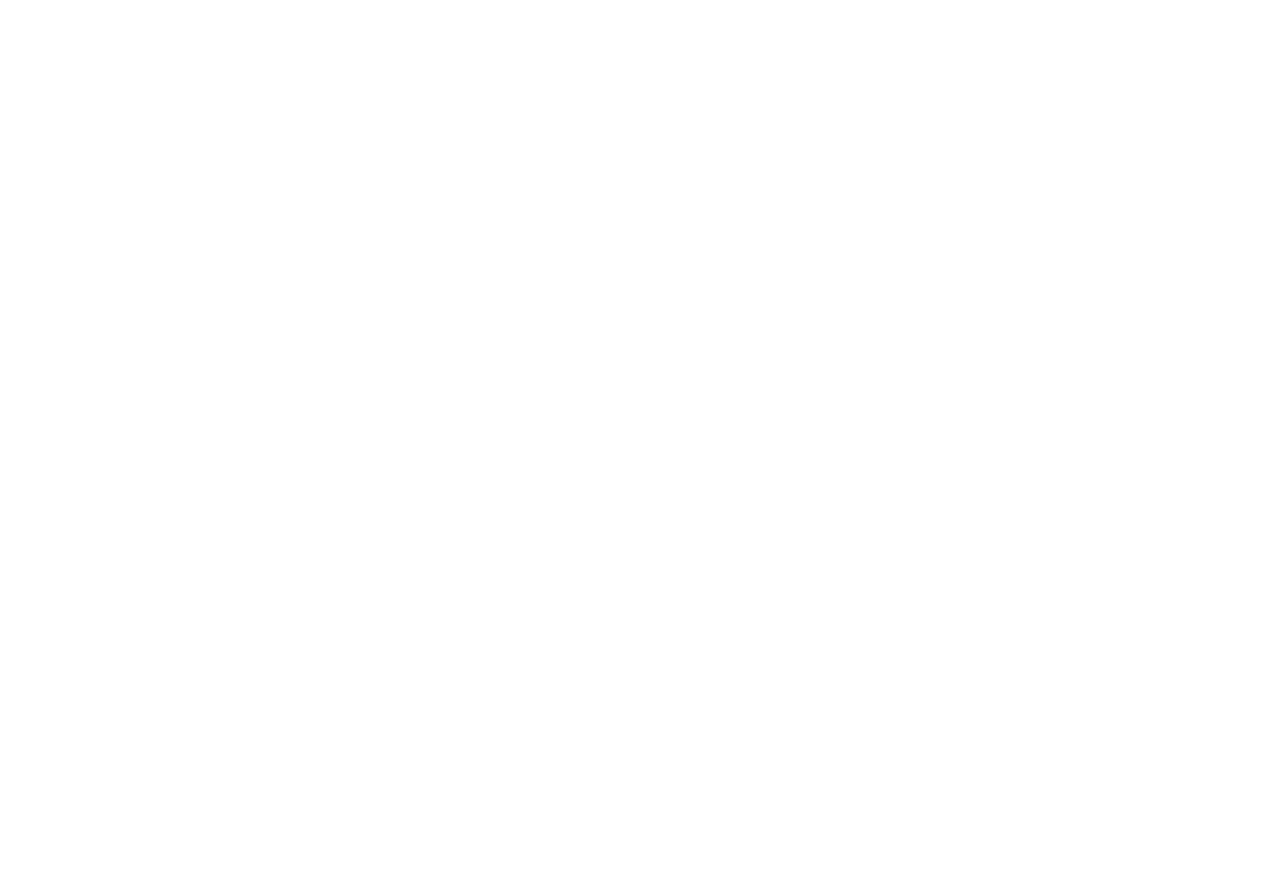
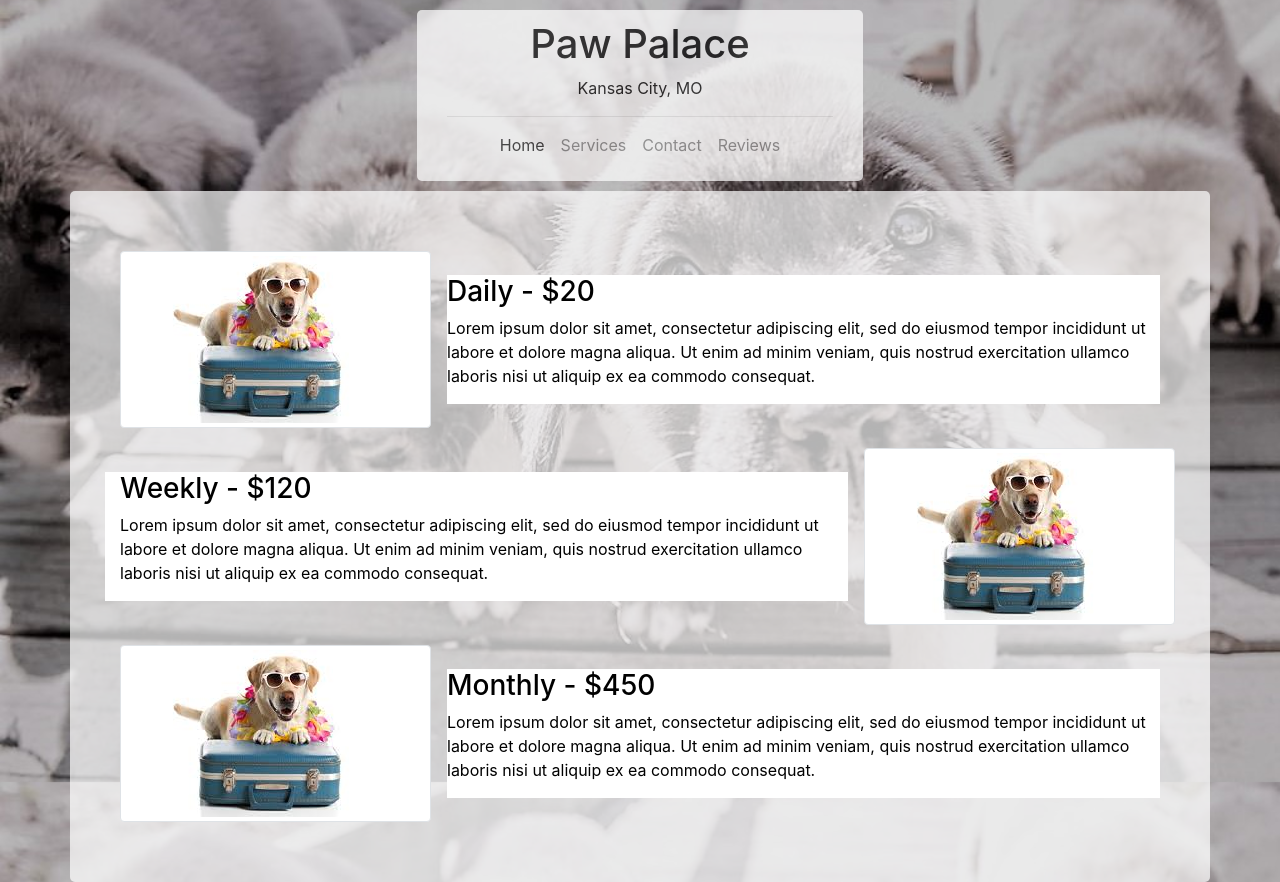
Before and after one commit to HandeAnde/dogSittingPage, a website: page details/boardingDetails.html in a window 1280 px wide. Before the commit the page ends 800 px from the top, so only its background shows below. Drawn offline with nearby package versions, Linux system fonts and the light colour scheme.

Commit message:
started details page

```diff
--- a/css/style.css
+++ b/css/style.css
@@ -20,6 +20,7 @@ body{
 
 .nav-link{
     color: black;
+    padding: 8px 0 0;
 }
 
 li {
@@ -58,10 +59,18 @@ hr{
 .card{
     margin-top: 20px;
     border-radius: 5px;
+    background-color: white;
 }
 
 .bgNeeded {
     background-color: rgba(255, 255, 255, .7);
-    padding: 20px 20px 40px;
+    padding: 40px 50px;
     border-radius: 5px;
 }
+
+.media {
+    padding: 20px 0;
+}
+.media-body{
+    background-color: white;
+}
--- a/details/boardingDetails.html
+++ b/details/boardingDetails.html
@@ -0,0 +1,98 @@
+<!DOCTYPE html>
+<html lang="en">
+
+    <head>
+        <!-- Required meta tags always come first -->
+        <meta charset="utf-8" />
+        <meta name="viewport" content="width=device-width, initial-scale=1" />
+
+        <!-- build:css css/main.css -->
+        <link rel="stylesheet" href="../node_modules/bootstrap/dist/css/bootstrap.min.css" />
+        <link rel="stylesheet" href="../node_modules/bootstrap-social/bootstrap-social.css" />
+        <link rel="stylesheet" href="../node_modules/font-awesome/css/font-awesome.min.css" />
+        <link rel="stylesheet" href="../css/style.css" />
+        <!-- endbuild -->
+
+        <link rel="stylesheet" href="https://fonts.googleapis.com/css?family=Lobster|Open+Sans" />
+
+        <title>Wash.Walk.Watch</title>
+    </head>
+
+    <body>
+        <div class="container">
+        <header class="bgOpacity">
+            <div class=" container">
+            <div class="row">
+                    <div class="col-12 alignCenter">
+                        <div class="jumbo">
+                            <h1>Paw Palace</h1>
+                            <p>Kansas City, MO</p>
+
+                            <hr>
+
+                            <nav class="navbar navbar-expand-lg navbar-light" id="pawPalaceNavbar">
+                                    <div class="container">
+                                    <div>
+                                        <ul class="navbar-nav navbar-text">
+                                            <li class="nav-item active"><a class="nav-link" href="#"> Home</a></li>
+                                            <li class="nav-item"><a class="nav-link" href="services.html">Services</a></li>
+                                            <li class="nav-item"><a class="nav-link" href="Contact.html">Contact</a></li>
+                                            <li class="nav-item"><a class="nav-link" href="reviews.html">Reviews</a></li>
+                                        </ul>
+                                    </div>
+                                </div>
+                            </div>
+                            </nav>
+                        </div>
+                    </div>
+                    </div>
+                </div>
+        </header>
+
+
+        <div class="container bgNeeded">
+
+
+       <div class="row row-content align-items-center">
+
+        <div class="col">
+                <div class="media">
+                    <img class="d-flex mr-3 img-thumbnail" src="../img/boarding.jpg" alt="Doggy Vacation" />
+                    <div class="media-body align-self-center">
+                        <h3>Daily - $20</h3>
+                        <p>Lorem ipsum dolor sit amet, consectetur adipiscing elit, sed do eiusmod tempor incididunt ut labore et dolore magna aliqua. Ut enim ad minim veniam, quis nostrud exercitation ullamco laboris nisi ut aliquip ex ea commodo consequat.</p>
+                    </div>
+                </div>
+            </div>
+    </div>
+
+    <div class="row row-content align-items-center">
+
+        <div class="col media-body">
+            <h3>Weekly - $120</h3>
+            <p>Lorem ipsum dolor sit amet, consectetur adipiscing elit, sed do eiusmod tempor incididunt ut labore et dolore magna aliqua. Ut enim ad minim veniam, quis nostrud exercitation ullamco laboris nisi ut aliquip ex ea commodo consequat.</p>
+        </div>
+        <img class="d-flex ml-3 img-thumbnail" src="../img/boarding.jpg" alt="Doggy Vacation" />
+    </div>
+
+    <div class="row row-content align-items-center">
+        <div class="col">
+                <div class="media">
+                    <img class="d-flex mr-3 img-thumbnail " src="../img/boarding.jpg" alt="Doggy Vacation">
+                    <div class="media-body align-self-center">
+                        <h3>Monthly - $450</h3>
+                        <p>Lorem ipsum dolor sit amet, consectetur adipiscing elit, sed do eiusmod tempor incididunt ut labore et dolore magna aliqua. Ut enim ad minim veniam, quis nostrud exercitation ullamco laboris nisi ut aliquip ex ea commodo consequat.</p>
+                    </div>
+                </div>
+            </div>
+        </div>
+
+    <script src="../node_modules/jquery/dist/jquery.slim.min.js"></script>
+    <script src="../node_modules/popper.js/dist/umd/popper.min.js"></script>
+    <script src="../node_modules/bootstrap/dist/js/bootstrap.min.js"></script>
+    <script src="../js/scripts.js"></script>
+
+    </div>
+
+    </body>
+    </html>
```
Also changed, not shown: index.html (+3 -3 lines), services.html (+3 -3 lines).
